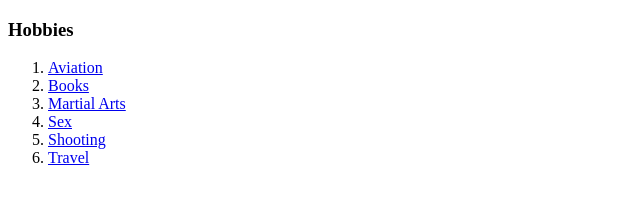
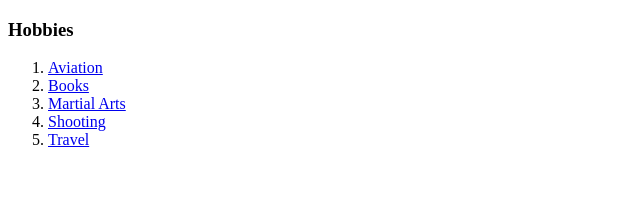
Before and after one commit to CIAWASH/CV, a plain HTML site: page Hobbies.html in a window 1280 px wide. Shown: the whole page, without its empty margins (0-640 px from the left). Drawn offline with Linux system fonts and the light colour scheme.

Commit message:
Update Hobbies.html

```diff
--- a/Hobbies.html
+++ b/Hobbies.html
@@ -10,7 +10,6 @@
      <li><a href="https://en.wikipedia.org/wiki/Boeing_747">Aviation</a></li>
      <li><a href="https://www.amazon.com/Print-Books/s?k=Print+Books">Books</a></li>
      <li><a href="https://en.wikipedia.org/wiki/Wing_Chun">Martial Arts</a></li>
-     <li><a href="https://tinder.com/">Sex</a></li>
      <li><a href="https://en.wikipedia.org/wiki/Shooting_sports">Shooting</a></li>
      <li><a href="https://hippohelp.com/">Travel</a></li>
     </ol>
```
